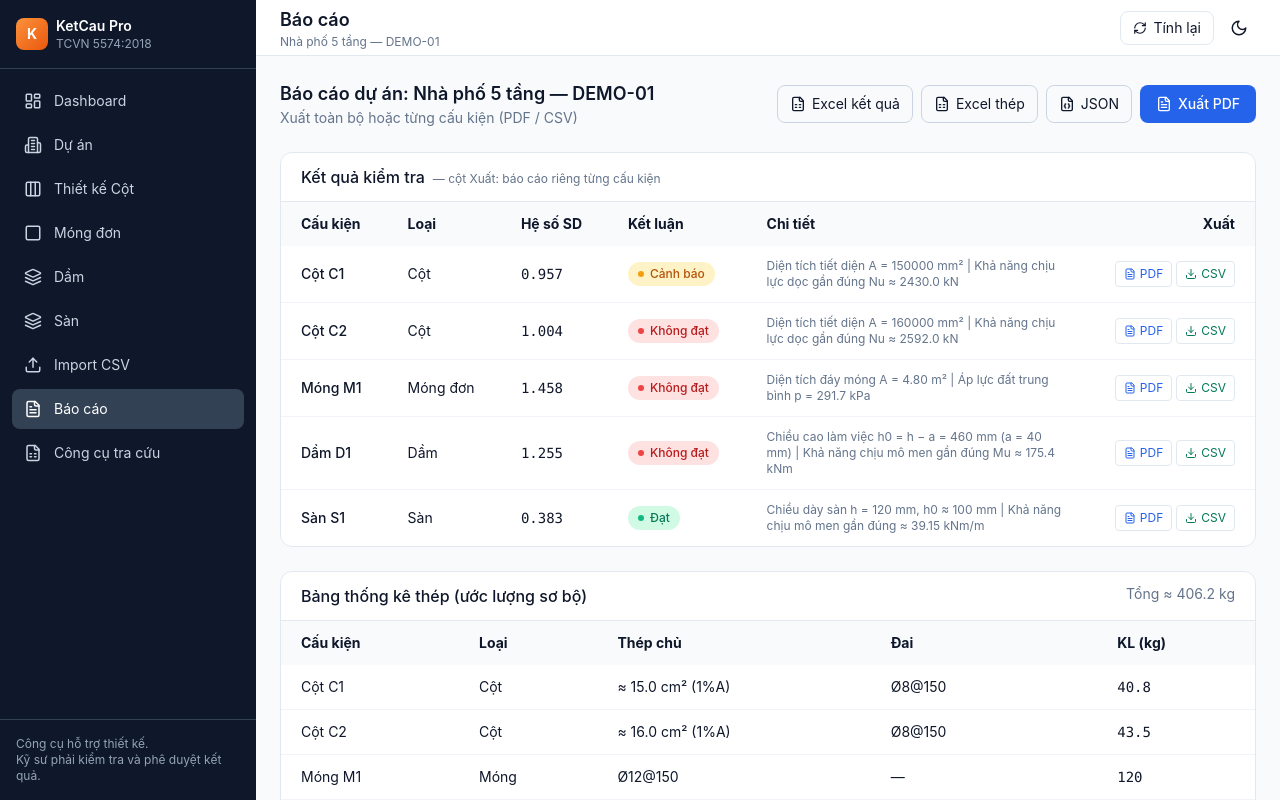
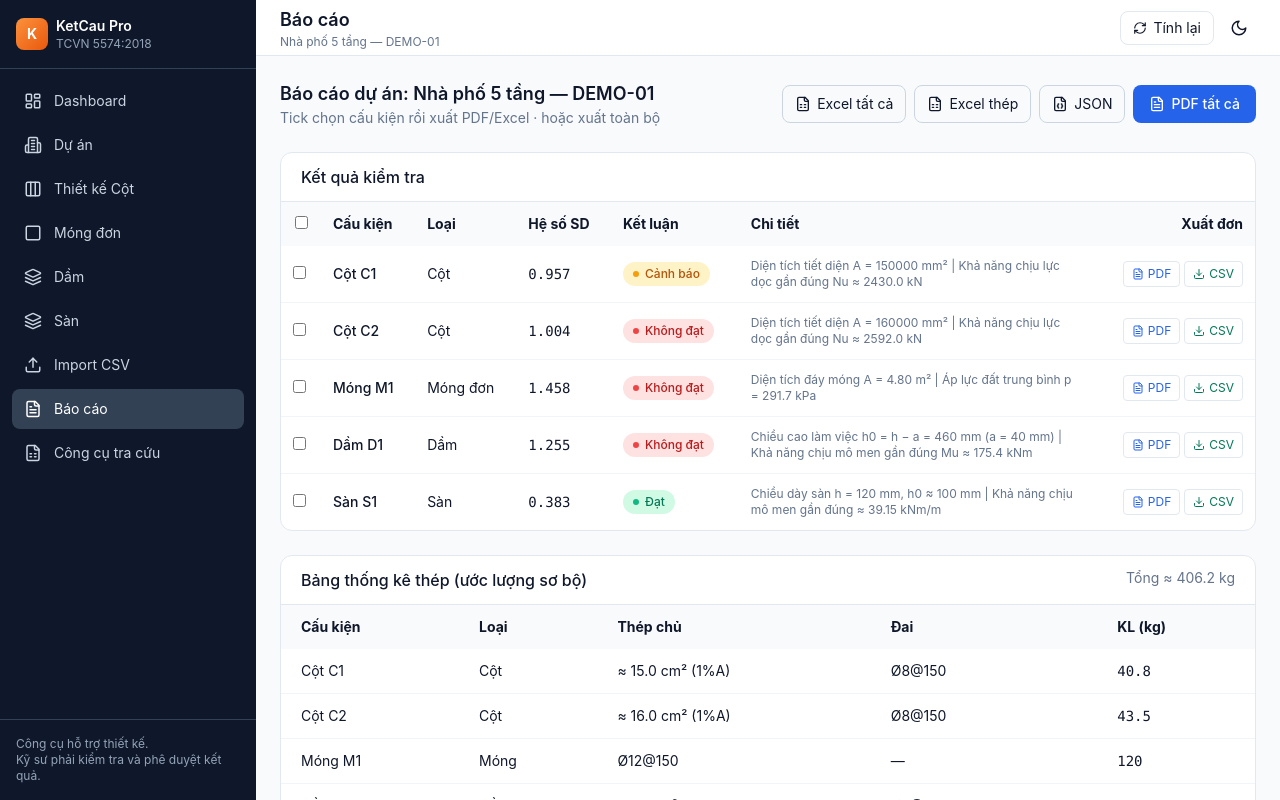
Before and after one commit to trixd2026-max/ketcau-pro, a React (Vite) app: page /report in a window 1280 px wide. Built offline with nearby package versions, Linux system fonts and the light colour scheme.

Commit message:
Report: checkbox select + bulk export PDF/Excel for selected elements

```diff
--- a/src/pages/ReportPage.tsx
+++ b/src/pages/ReportPage.tsx
@@ -1,3 +1,4 @@
+import { useState } from 'react';
 import { useProjectStore } from '../store/useProjectStore';
 import { jsPDF } from 'jspdf';
 import autoTable from 'jspdf-autotable';
@@ -33,6 +34,7 @@ export default function ReportPage() {
   const { projects, currentProjectId } = useProjectStore();
   const { addToast } = useToastStore();
   const project = projects.find(p => p.id === currentProjectId);
+  const [checked, setChecked] = useState<Set<string>>(new Set());
 
   if (!project) {
     return <div className="text-center py-20 text-slate-500">Chưa chọn dự án.</div>;
@@ -40,9 +42,27 @@ export default function ReportPage() {
 
   const steel = estimateSteel(project.elements);
   const totalKg = steel.reduce((s, r) => s + r.weightKg, 0);
+  const allIds = project.elements.map(e => e.id);
+  const allChecked = allIds.length > 0 && allIds.every(id => checked.has(id));
+  const someChecked = checked.size > 0;
+  const selectedElements = project.elements.filter(e => checked.has(e.id));
 
-  const buildResultRows = () =>
-    project.elements.map(el => {
+  const toggleOne = (id: string) => {
+    setChecked(prev => {
+      const next = new Set(prev);
+      if (next.has(id)) next.delete(id);
+      else next.add(id);
+      return next;
+    });
+  };
+
+  const toggleAll = () => {
+    if (allChecked) setChecked(new Set());
+    else setChecked(new Set(allIds));
+  };
+
+  const buildRowsFor = (els: typeof project.elements) =>
+    els.map(el => {
       const res = project.results[el.id];
       return {
         name: el.name || el.id,
@@ -55,23 +75,29 @@ export default function ReportPage() {
       };
     });
 
-  const exportPDF = () => {
+  const exportPDF = (els = project.elements) => {
+    if (!els.length) {
+      addToast('Chưa chọn cấu kiện', 'warning');
+      return;
+    }
     const doc = new jsPDF();
     doc.setFontSize(16);
     doc.text('KetCau Pro - Bao cao kiem tra ket cau', 14, 20);
     doc.setFontSize(11);
     doc.text(`Du an: ${project.name}`, 14, 30);
     doc.text(`Ngay: ${new Date().toLocaleString('vi-VN')}`, 14, 36);
-    doc.text('Tieu chuan: TCVN 5574:2018 / TCVN 9362:2012', 14, 42);
+    doc.text(`So cau kien: ${els.length}${els.length < project.elements.length ? ' (da chon)' : ''}`, 14, 42);
+    doc.text('Tieu chuan: TCVN 5574:2018 / TCVN 9362:2012', 14, 48);
 
-    const rows = buildResultRows().map(r => [r.name, r.type, r.size, r.util, r.status]);
+    const rows = buildRowsFor(els).map(r => [r.name, r.type, r.size, r.util, r.status]);
     autoTable(doc, {
-      startY: 50,
+      startY: 54,
       head: [['Cau kien', 'Loai', 'Kich thuoc', 'He so SD', 'Ket luan']],
       body: rows,
     });
 
-    const steelRows = steel.map(s => [s.element, s.type, s.mainBar, s.stirrup, String(s.weightKg)]);
+    const steelFiltered = estimateSteel(els);
+    const steelRows = steelFiltered.map(s => [s.element, s.type, s.mainBar, s.stirrup, String(s.weightKg)]);
     autoTable(doc, {
       startY: (doc as any).lastAutoTable.finalY + 12,
       head: [['Cau kien', 'Loai', 'Thep chu', 'Dai', 'KL (kg)']],
@@ -81,38 +107,57 @@ export default function ReportPage() {
     doc.setFontSize(9);
     doc.setTextColor(150);
     doc.text('Canh bao: Ket qua chi mang tinh ho tro thiet ke.', 14, (doc as any).lastAutoTable.finalY + 12);
-    doc.save(`KetCauPro_${project.id}_${Date.now()}.pdf`);
-    addToast('Đã xuất PDF toàn dự án', 'success');
+    doc.save(`KetCauPro_${els.length === project.elements.length ? 'full' : 'selected'}_${Date.now()}.pdf`);
+    addToast(`Đã xuất PDF (${els.length} cấu kiện)`, 'success');
   };
 
-  /** Báo cáo PDF riêng 1 cấu kiện */
+  const exportExcelResults = (els = project.elements) => {
+    if (!els.length) {
+      addToast('Chưa chọn cấu kiện', 'warning');
+      return;
+    }
+    const data = buildRowsFor(els);
+    downloadCSV(
+      `KetCauPro_KetQua_${Date.now()}.csv`,
+      ['Cấu kiện', 'Loại', 'Kích thước', 'Vật liệu', 'Hệ số SD', 'Kết luận', 'Chi tiết'],
+      data.map(r => [r.name, r.type, r.size, r.material, r.util, r.status, r.detail])
+    );
+    addToast(`Đã xuất Excel (${els.length} cấu kiện)`, 'success');
+  };
+
+  const exportExcelSteel = (els = project.elements) => {
+    if (!els.length) {
+      addToast('Chưa chọn cấu kiện', 'warning');
+      return;
+    }
+    const st = estimateSteel(els);
+    downloadCSV(
+      `KetCauPro_Thep_${Date.now()}.csv`,
+      ['Cấu kiện', 'Loại', 'Thép chủ', 'Đai', 'Khối lượng (kg)'],
+      st.map(s => [s.element, s.type, s.mainBar, s.stirrup, s.weightKg])
+    );
+    addToast(`Đã xuất thép (${els.length} cấu kiện)`, 'success');
+  };
+
   const exportElementPDF = (el: any) => {
     const res = project.results[el.id];
     const st = steel.find(s => s.element === el.name);
     const doc = new jsPDF();
     let y = 20;
-
     doc.setFontSize(16);
-    doc.text('KetCau Pro - Bao cao cau kien', 14, y);
-    y += 10;
+    doc.text('KetCau Pro - Bao cao cau kien', 14, y); y += 10;
     doc.setFontSize(11);
     doc.text(`Du an: ${project.name}`, 14, y); y += 6;
     doc.text(`Cau kien: ${el.name || el.id}`, 14, y); y += 6;
     doc.text(`Loai: ${typeLabel[el.type] || el.type}`, 14, y); y += 6;
-    doc.text(`Ngay: ${new Date().toLocaleString('vi-VN')}`, 14, y); y += 6;
-    doc.text('Tieu chuan: TCVN 5574:2018 / TCVN 9362:2012', 14, y); y += 10;
-
+    doc.text(`Ngay: ${new Date().toLocaleString('vi-VN')}`, 14, y); y += 10;
     doc.setFontSize(12);
     doc.text('1. Thong so dau vao', 14, y); y += 7;
     doc.setFontSize(10);
     doc.text(`Kich thuoc: ${elementSize(el)}`, 18, y); y += 5;
     doc.text(`Vat lieu: ${el.material?.concreteGrade || '-'} / ${el.material?.steelGrade || '-'}`, 18, y); y += 5;
-    elementLoads(el).forEach(line => {
-      doc.text(line, 18, y);
-      y += 5;
-    });
+    elementLoads(el).forEach(line => { doc.text(line, 18, y); y += 5; });
     y += 5;
-
     doc.setFontSize(12);
     doc.text('2. Ket qua kiem tra', 14, y); y += 7;
     doc.setFontSize(10);
@@ -120,51 +165,30 @@ export default function ReportPage() {
       const statusVi = res.status === 'pass' ? 'DAT' : res.status === 'fail' ? 'KHONG DAT' : 'CANH BAO';
       doc.text(`He so su dung: ${res.utilization.toFixed(3)}`, 18, y); y += 5;
       doc.text(`Ket luan: ${statusVi}`, 18, y); y += 7;
-      doc.text('Chi tiet tinh toan:', 18, y); y += 5;
       res.details.forEach((d: string) => {
         const lines = doc.splitTextToSize(`- ${d}`, 170);
         doc.text(lines, 18, y);
         y += lines.length * 5;
       });
-      if (res.formulaRefs?.length) {
-        y += 3;
-        doc.text(`Tham chieu: ${res.formulaRefs.join(', ')}`, 18, y);
-        y += 6;
-      }
-    } else {
-      doc.text('Chua co ket qua tinh toan.', 18, y);
-      y += 6;
     }
-
-    y += 4;
+    y += 6;
     doc.setFontSize(12);
     doc.text('3. Thong ke thep (uoc luong)', 14, y); y += 7;
     doc.setFontSize(10);
     if (st) {
       doc.text(`Thep chu: ${st.mainBar}`, 18, y); y += 5;
       doc.text(`Cot dai: ${st.stirrup}`, 18, y); y += 5;
-      doc.text(`Khoi luong uoc: ${st.weightKg} kg`, 18, y); y += 5;
-    } else {
-      doc.text('Khong co du lieu thep.', 18, y); y += 5;
+      doc.text(`KL: ${st.weightKg} kg`, 18, y);
     }
-
-    y += 10;
-    doc.setFontSize(8);
-    doc.setTextColor(120);
-    doc.text('Canh bao: Ket qua chi mang tinh ho tro thiet ke. Ky su phai kiem tra theo TCVN.', 14, y);
-
     const safeName = (el.name || el.id).replace(/[^a-zA-Z0-9\u00C0-\u1EF9_-]/g, '_');
     doc.save(`KetCauPro_${safeName}_${Date.now()}.pdf`);
     addToast(`Đã xuất PDF: ${el.name}`, 'success');
   };
 
-  /** CSV riêng 1 cấu kiện */
   const exportElementCSV = (el: any) => {
     const res = project.results[el.id];
     const st = steel.find(s => s.element === el.name);
-    const statusVi = res
-      ? res.status === 'pass' ? 'Đạt' : res.status === 'fail' ? 'Không đạt' : 'Cảnh báo'
-      : '-';
+    const statusVi = res ? (res.status === 'pass' ? 'Đạt' : res.status === 'fail' ? 'Không đạt' : 'Cảnh báo') : '-';
     downloadCSV(
       `KetCauPro_${(el.name || el.id).replace(/\s/g, '_')}.csv`,
       ['Trường', 'Giá trị'],
@@ -174,10 +198,6 @@ export default function ReportPage() {
         ['Loại', typeLabel[el.type] || el.type],
         ['Kích thước', elementSize(el)],
         ['Vật liệu', `${el.material?.concreteGrade || ''} / ${el.material?.steelGrade || ''}`],
-        ...elementLoads(el).map(l => {
-          const [k, v] = l.split('=').map(s => s.trim());
-          return [k, v || l];
-        }),
         ['Hệ số SD', res ? res.utilization.toFixed(3) : '-'],
         ['Kết luận', statusVi],
         ...(res?.details || []).map((d: string, i: number) => [`Chi tiết ${i + 1}`, d]),
@@ -187,25 +207,6 @@ export default function ReportPage() {
       ]
     );
     addToast(`Đã xuất CSV: ${el.name}`, 'success');
-  };
-
-  const exportExcelResults = () => {
-    const data = buildResultRows();
-    downloadCSV(
-      `KetCauPro_KetQua_${project.id}.csv`,
-      ['Cấu kiện', 'Loại', 'Kích thước', 'Vật liệu', 'Hệ số SD', 'Kết luận', 'Chi tiết'],
-      data.map(r => [r.name, r.type, r.size, r.material, r.util, r.status, r.detail])
-    );
-    addToast('Đã xuất Excel (CSV) kết quả — mở bằng Excel', 'success');
-  };
-
-  const exportExcelSteel = () => {
-    downloadCSV(
-      `KetCauPro_Thep_${project.id}.csv`,
-      ['Cấu kiện', 'Loại', 'Thép chủ', 'Đai', 'Khối lượng (kg)'],
-      steel.map(s => [s.element, s.type, s.mainBar, s.stirrup, s.weightKg])
-    );
-    addToast('Đã xuất bảng thống kê thép (CSV)', 'success');
   };
 
   const exportJSON = () => {
@@ -224,14 +225,29 @@ export default function ReportPage() {
       <div className="flex flex-wrap justify-between items-center gap-3">
         <div>
           <h2 className="text-lg font-semibold">Báo cáo dự án: {project.name}</h2>
-          <p className="text-sm text-slate-500">Xuất toàn bộ hoặc từng cấu kiện (PDF / CSV)</p>
+          <p className="text-sm text-slate-500">
+            Tick chọn cấu kiện rồi xuất PDF/Excel · hoặc xuất toàn bộ
+            {someChecked ? ` · Đã chọn ${checked.size}` : ''}
+          </p>
         </div>
         <div className="flex flex-wrap gap-2">
-          <button onClick={exportExcelResults}
+          {someChecked && (
+            <>
+              <button onClick={() => exportExcelResults(selectedElements)}
+                className="flex items-center gap-1.5 px-3 py-2 bg-emerald-600 hover:bg-emerald-700 text-white rounded-lg text-sm">
+                <FileSpreadsheet size={16} /> Excel đã chọn ({checked.size})
+              </button>
+              <button onClick={() => exportPDF(selectedElements)}
+                className="flex items-center gap-1.5 px-3 py-2 bg-blue-600 hover:bg-blue-700 text-white rounded-lg text-sm">
+                <FileText size={16} /> PDF đã chọn ({checked.size})
+              </button>
+            </>
+          )}
+          <button onClick={() => exportExcelResults()}
             className="flex items-center gap-1.5 px-3 py-2 border border-slate-300 dark:border-slate-600 rounded-lg text-sm hover:bg-slate-50 dark:hover:bg-slate-700">
-            <FileSpreadsheet size={16} /> Excel kết quả
+            <FileSpreadsheet size={16} /> Excel tất cả
           </button>
-          <button onClick={exportExcelSteel}
+          <button onClick={() => exportExcelSteel()}
             className="flex items-center gap-1.5 px-3 py-2 border border-slate-300 dark:border-slate-600 rounded-lg text-sm hover:bg-slate-50 dark:hover:bg-slate-700">
             <FileSpreadsheet size={16} /> Excel thép
           </button>
@@ -239,54 +255,64 @@ export default function ReportPage() {
             className="flex items-center gap-1.5 px-3 py-2 border border-slate-300 dark:border-slate-600 rounded-lg text-sm hover:bg-slate-50 dark:hover:bg-slate-700">
             <FileJson size={16} /> JSON
           </button>
-          <button onClick={exportPDF}
+          <button onClick={() => exportPDF()}
             className="flex items-center gap-1.5 px-4 py-2 bg-blue-600 hover:bg-blue-700 text-white rounded-lg text-sm font-medium">
-            <FileText size={16} /> Xuất PDF
+            <FileText size={16} /> PDF tất cả
           </button>
         </div>
       </div>
 
       <div className="bg-white dark:bg-slate-800 rounded-xl border border-slate-200 dark:border-slate-700 overflow-hidden">
-        <div className="px-5 py-3 border-b border-slate-200 dark:border-slate-700 font-medium">
-          Kết quả kiểm tra
-          <span className="ml-2 text-xs font-normal text-slate-500">— cột Xuất: báo cáo riêng từng cấu kiện</span>
+        <div className="px-5 py-3 border-b border-slate-200 dark:border-slate-700 flex flex-wrap items-center justify-between gap-2">
+          <span className="font-medium">Kết quả kiểm tra</span>
+          {someChecked && (
+            <div className="flex gap-2">
+              <button onClick={() => exportExcelResults(selectedElements)}
+                className="text-xs px-2 py-1 rounded border border-emerald-300 text-emerald-700 hover:bg-emerald-50">Excel ({checked.size})</button>
+              <button onClick={() => exportPDF(selectedElements)}
+                className="text-xs px-2 py-1 rounded border border-blue-300 text-blue-700 hover:bg-blue-50">PDF ({checked.size})</button>
+              <button onClick={() => setChecked(new Set())}
+                className="text-xs px-2 py-1 rounded border border-slate-300 text-slate-600">Bỏ chọn</button>
+            </div>
+          )}
         </div>
         <div className="overflow-x-auto">
           <table className="w-full text-sm">
             <thead className="bg-slate-50 dark:bg-slate-900/50">
               <tr>
-                <th className="text-left px-5 py-3">Cấu kiện</th>
-                <th className="text-left px-5 py-3">Loại</th>
-                <th className="text-left px-5 py-3">Hệ số SD</th>
-                <th className="text-left px-5 py-3">Kết luận</th>
-                <th className="text-left px-5 py-3">Chi tiết</th>
-                <th className="text-right px-5 py-3">Xuất</th>
+                <th className="px-3 py-3 w-10">
+                  <input type="checkbox" checked={allChecked} onChange={toggleAll} className="rounded border-slate-300" />
+                </th>
+                <th className="text-left px-3 py-3">Cấu kiện</th>
+                <th className="text-left px-3 py-3">Loại</th>
+                <th className="text-left px-3 py-3">Hệ số SD</th>
+                <th className="text-left px-3 py-3">Kết luận</th>
+                <th className="text-left px-3 py-3">Chi tiết</th>
+                <th className="text-right px-3 py-3">Xuất đơn</th>
               </tr>
             </thead>
             <tbody className="divide-y divide-slate-100 dark:divide-slate-700">
               {project.elements.map(el => {
                 const res = project.results[el.id];
+                const isChecked = checked.has(el.id);
                 return (
-                  <tr key={el.id} className="hover:bg-slate-50 dark:hover:bg-slate-700/20">
-                    <td className="px-5 py-3 font-medium">{el.name}</td>
-                    <td className="px-5 py-3">{typeLabel[el.type] || el.type}</td>
-                    <td className="px-5 py-3 font-mono">{res?.utilization.toFixed(3) || '-'}</td>
-                    <td className="px-5 py-3">{res && <StatusBadge status={res.status} />}</td>
-                    <td className="px-5 py-3 text-xs text-slate-500 max-w-xs">{res?.details.slice(0, 2).join(' | ')}</td>
-                    <td className="px-5 py-3">
+                  <tr key={el.id} className={`hover:bg-slate-50 dark:hover:bg-slate-700/20 ${isChecked ? 'bg-blue-50/60 dark:bg-blue-900/15' : ''}`}>
+                    <td className="px-3 py-3">
+                      <input type="checkbox" checked={isChecked} onChange={() => toggleOne(el.id)} className="rounded border-slate-300" />
+                    </td>
+                    <td className="px-3 py-3 font-medium">{el.name}</td>
+                    <td className="px-3 py-3">{typeLabel[el.type] || el.type}</td>
+                    <td className="px-3 py-3 font-mono">{res?.utilization.toFixed(3) || '-'}</td>
+                    <td className="px-3 py-3">{res && <StatusBadge status={res.status} />}</td>
+                    <td className="px-3 py-3 text-xs text-slate-500 max-w-xs">{res?.details.slice(0, 2).join(' | ')}</td>
+                    <td className="px-3 py-3">
                       <div className="flex items-center justify-end gap-1">
-                        <button
-                          onClick={() => exportElementPDF(el)}
-                          className="flex items-center gap-1 px-2 py-1 text-xs rounded border border-slate-200 dark:border-slate-600 hover:bg-blue-50 dark:hover:bg-blue-900/30 text-blue-600"
-                          title="Xuất PDF cấu kiện này"
-                        >
+                        <button onClick={() => exportElementPDF(el)}
+                          className="flex items-center gap-1 px-2 py-1 text-xs rounded border border-slate-200 dark:border-slate-600 hover:bg-blue-50 text-blue-600" title="PDF đơn">
                           <FileText size={12} /> PDF
                         </button>
-                        <button
-                          onClick={() => exportElementCSV(el)}
-                          className="flex items-center gap-1 px-2 py-1 text-xs rounded border border-slate-200 dark:border-slate-600 hover:bg-emerald-50 dark:hover:bg-emerald-900/30 text-emerald-700"
-                          title="Xuất CSV cấu kiện này"
-                        >
+                        <button onClick={() => exportElementCSV(el)}
+                          className="flex items-center gap-1 px-2 py-1 text-xs rounded border border-slate-200 dark:border-slate-600 hover:bg-emerald-50 text-emerald-700" title="CSV đơn">
                           <Download size={12} /> CSV
                         </button>
                       </div>
@@ -326,9 +352,6 @@ export default function ReportPage() {
             ))}
           </tbody>
         </table>
-        <p className="px-5 py-3 text-xs text-slate-500">
-          * Ước lượng MVP. File CSV mở trực tiếp bằng Excel (UTF-8 BOM).
-        </p>
       </div>
     </div>
   );
```
